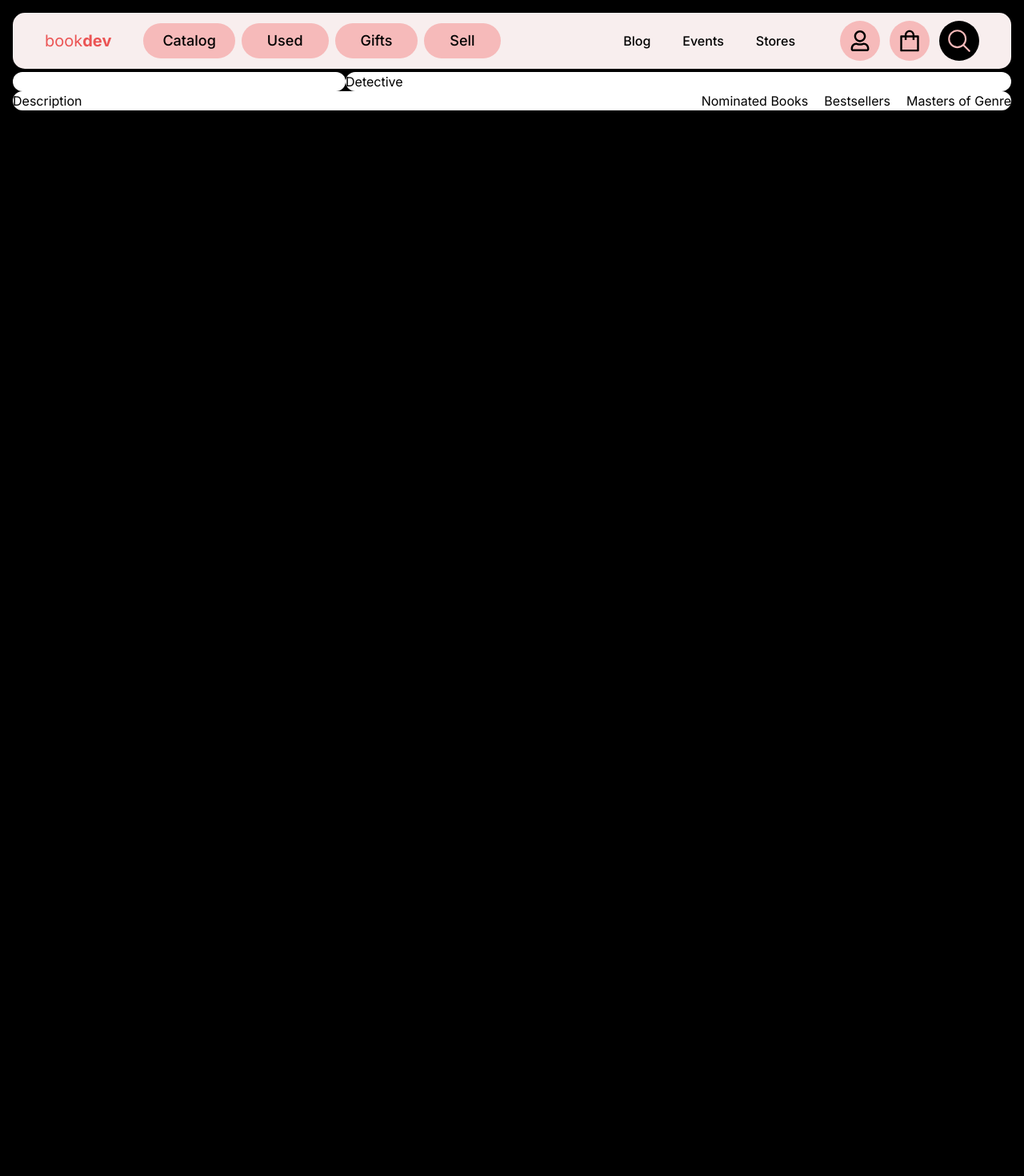
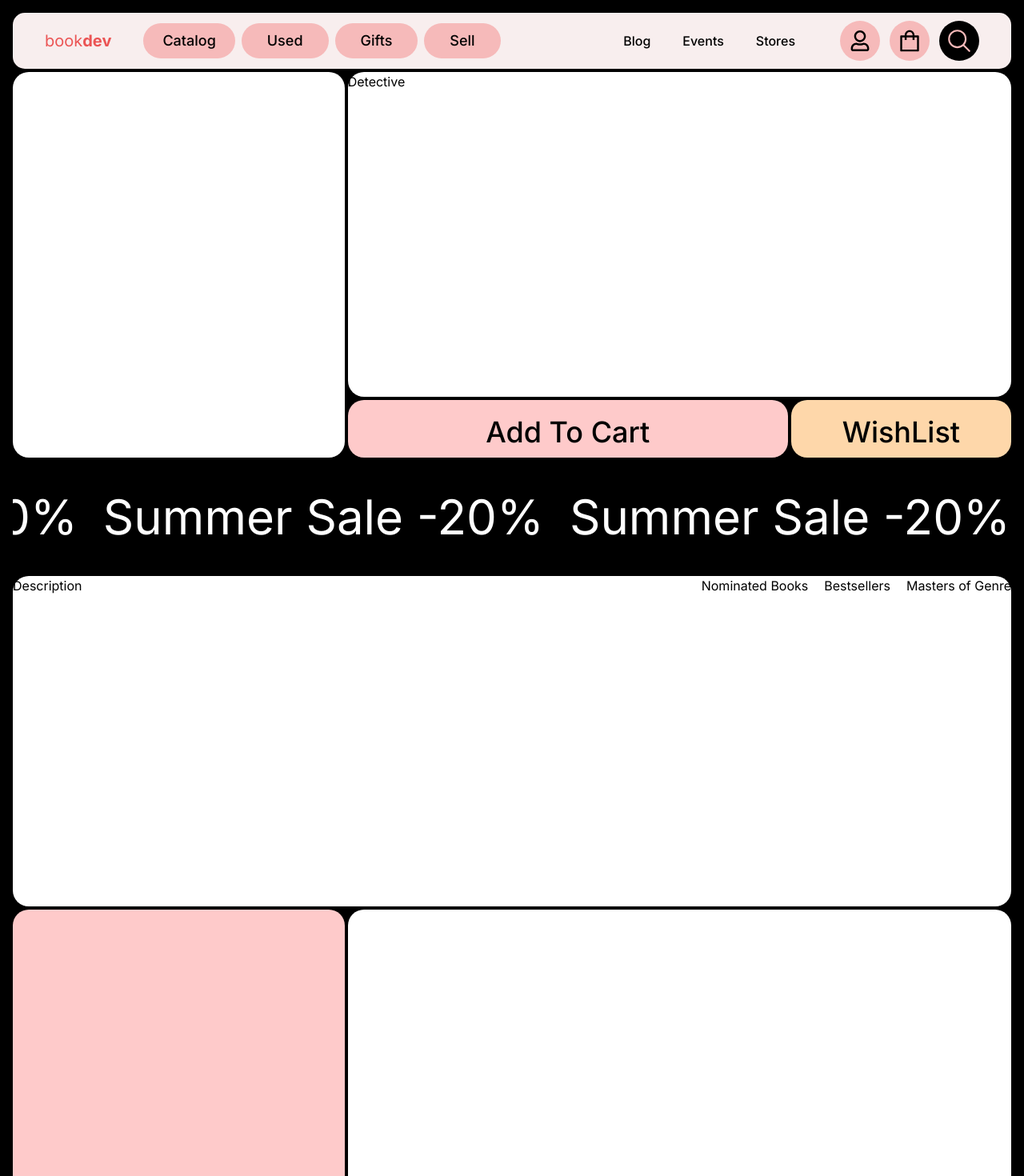
Before and after one commit to denimozh/bookdev, a Next.js app: page /product/1 in a window 1280 px wide. Shown: the top 1470 px of the page at 80% size. Before the commit the page ends 800 px from the top, so only its background shows below. Built offline with nearby package versions, Linux system fonts and the light colour scheme.

Commit message:
Added layout for individual product page

```diff
--- a/src/app/product/[id]/page.tsx
+++ b/src/app/product/[id]/page.tsx
@@ -1,27 +1,33 @@
 import React from 'react'
-import Marquee from 'react-fast-marquee'
+import { Slider } from '@/components';
 import { IoStarSharp } from "react-icons/io5";
 
 const page = () => {
   return (
-    <div className='px-4'>
-        <div className='flex flex-row'>
+    <div className='px-4 h-[200vh] flex flex-col gap-1'>
+        <div className='flex flex-row h-[35%] gap-1'>
             <div className='flex basis-1/3 bg-white rounded-[20px]'>
 
             </div>
-            <div className='flex basis-2/3 bg-white rounded-[20px]'>
-                <div className='flex justify-between'>
+            <div className='flex flex-col basis-2/3 gap-1'>
+                <div className='flex justify-between bg-white h-[85%]  rounded-[20px]'>
                     Detective
                     <div className='flex flex-row'>
 
                     </div>
                 </div>
+                <div className='flex flex-row h-[15%] gap-1'>
+                    <div className='basis-2/3 bg-red-200 rounded-[20px] cursor-pointer'>
+                            <p className='text-4xl font-medium text-center pt-5'>Add To Cart</p>
+                    </div>
+                    <div className='basis-1/3 bg-orange-200 rounded-[20px] cursor-pointer'>
+                        <p className='text-4xl font-medium text-center pt-5'>WishList</p>
+                    </div>
+                </div>
             </div>
         </div>
-        <Marquee>
-
-        </Marquee>
-        <div className='flex flex-col bg-white rounded-[20px]'>
+        <Slider/>
+        <div className='flex flex-col bg-white rounded-[20px] h-[30%]'>
             <div className='flex flex-row justify-between'>
                 <div>
                     <p>Description</p>
@@ -41,11 +47,11 @@ const page = () => {
                 </div>
             </div>
         </div>
-        <div>
-            <div>
+        <div className='h-[40%] bg-black rounded-[20px] flex flex-row gap-1 pb-4'>
+            <div className='basis-1/3 h-full bg-red-200 rounded-[20px]'>
 
             </div>
-            <div>
+            <div className='basis-2/3 h-full bg-white rounded-[20px]'>
 
             </div>
         </div>
```
